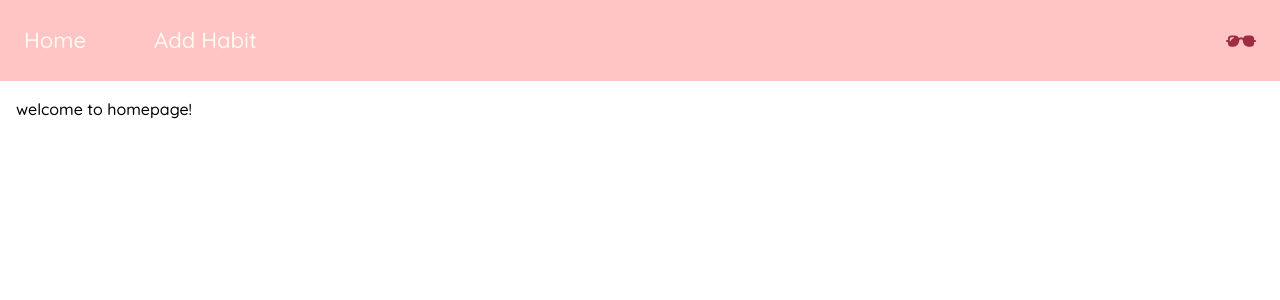
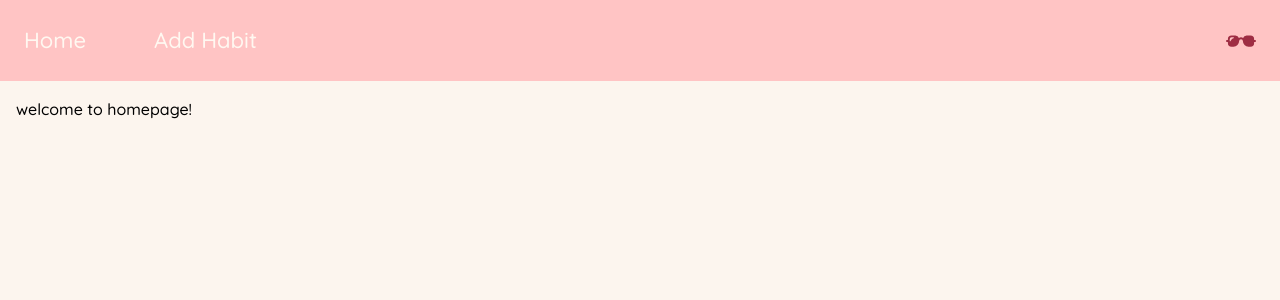
Before and after one commit to Rumeysa-koseoglu/daily-habits-tracker, a React (Vite) app: page /home in a window 1280 px wide. Shown: the top 300 px of the page. Built offline with nearby package versions, Linux system fonts and the light colour scheme.

Commit message:
style(layout): update container styling

```diff
--- a/src/components/Layout.jsx
+++ b/src/components/Layout.jsx
@@ -5,7 +5,7 @@ function Layout({ children }) {
   return (
     <>
       <Navbar />
-      <div className="max-w-7xl p-4 mx-auto">
+      <div className="max-w-full h-screen p-4 m-0 bg-[#FCF5EE]">
         <main>{children}</main>
       </div>
     </>
```
